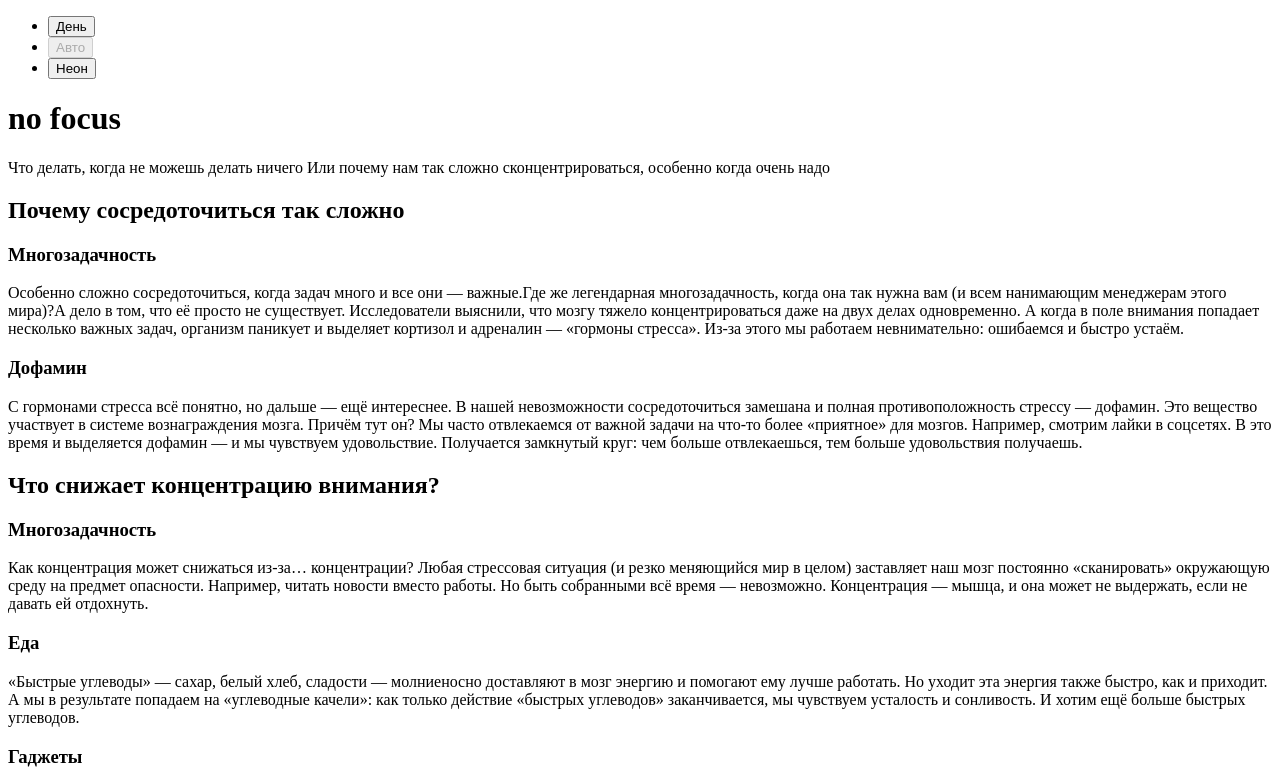
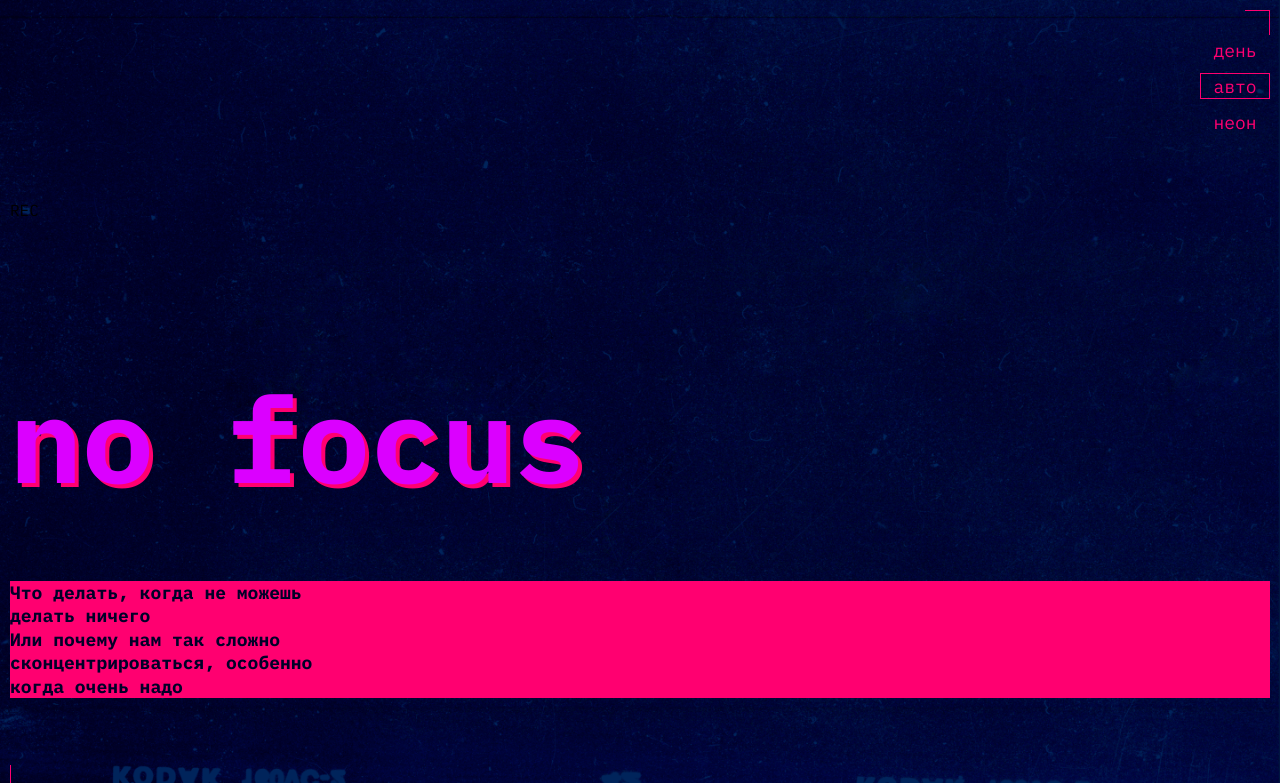
Before and after one commit to TrueNooBN1/slozhno-sosredotochitsya-fd, a plain HTML site: page index.html in a window 1280 px wide. Shown: the top 783 px of the page. Drawn offline with Linux system fonts and the light colour scheme.

Commit message:
header start dev

```diff
--- a/index.html
+++ b/index.html
@@ -4,11 +4,20 @@
     <meta charset="UTF-8" />
     <meta http-equiv="X-UA-Compatible" content="IE=edge" />
     <meta name="viewport" content="width=device-width, initial-scale=1.0" />
+    <meta name="color-scheme" content="dark light">
     <title>Сложно сосредоточиться</title>
+    <link rel="stylesheet" href="./styles/variables.css">
+    <link rel="stylesheet" href="./styles/style.css">
+    <link rel="stylesheet" href="./styles/dark.css">
+    <link rel="stylesheet" href="./styles/light.css">
+    <link rel="stylesheet" href="./styles/globals.css">
+    <link rel="stylesheet" href="./fonts/fonts.css">
+    <link rel="icon" type="image/svg+xml" href="./images/favicon.svg">
     <script src="./scripts/script.js"></script>
   </head>
   <body class="page">
     <header class="header decorated-zone">
+      <p class="decorated-zone_tag" aria-hidden="true">REC</p>
       <nav class="header__theme-menu">
         <ul class="header__theme-menu-list">
           <li class="header__theme-menu-item">
@@ -35,9 +44,13 @@
           </li>
         </ul>
       </nav>
-      <h1>no focus</h1>
-      <p>Что делать, когда не можешь делать ничего
-        Или почему нам так сложно сконцентрироваться, особенно когда очень надо</p>
+      <h1 class="title">no focus</span></h1>
+      <p class="title_text title_decor">
+        Что делать, когда не можешь<br>
+        делать ничего<br>
+        Или почему нам так сложно<br>
+        сконцентрироваться, особенно<br>
+        когда очень надо</p>
     </header>
     <main>
       <h2>Почему сосредоточиться так сложно</h2>
--- a/styles/style.css
+++ b/styles/style.css
@@ -2,4 +2,127 @@
 
 .page {
   /* сохраните в разметке и стилях класс page у тега body. Он удобен, чтобы составлять селекторы для разных цветовых тем. */
+  display: grid;
+  flex-direction: row;
+  gap: 20px;
+  font-family: var(--main-font), sans-serif;
+  font-size: --var(--main-font-size);
+  background-color: var(--bg-color);
 }
+
+.header {
+  display: grid;
+  grid-template-rows: 1fr 1fr 1fr;
+  gap: 55px;
+  inline-size: 100%;
+  block-size: 100vh;
+  padding: var(--content-padding);
+}
+
+.header::before{
+  content: "";
+  position: absolute;
+  right: 10px;
+  top: 10px;
+  width: 25px;
+  height: 25px;
+  border-right: 1px solid var(--accent-color);
+  border-top: 1px solid var(--accent-color);
+}
+.header::after{
+  content: "";
+  position: absolute;
+  left: 10px;
+  bottom: 10px;
+  width: 25px;
+  height: 25px;
+  border-left: 1px solid var(--accent-color);
+  border-bottom: 1px solid var(--accent-color);
+}
+
+.header__theme-menu{
+  grid-row: 1;
+  align-content: end;
+  justify-items: end;
+}
+
+.header__theme-menu-list{
+  background-color: transparent;
+  display: flex;
+  flex-direction: column;
+  gap: 10px;
+  margin-bottom: 10px;
+}
+
+.header__theme-menu-item{
+  inline-size: 70px;
+  block-size: 26px;
+  color: var(--accent-color);
+}
+
+.header__theme-menu-button{
+  background-color: transparent;
+  border: none;
+  width: 100%;
+  height: 100%;
+  font-size: var(--main-font-size);
+  text-transform: lowercase;
+}
+
+.header__theme-menu-button_active{
+  border: 1px solid var(--accent-color);
+}
+
+.decorated-zone{
+  background-image: url(/images/cover-image-dark.png);
+  background-repeat: no-repeat;
+  background-size: cover;
+  background-position: center;
+}
+.theme-dark .decorated-zone_tag{
+  --block-size: 26px;
+  display: block;
+  position: absolute;
+  color: var(--accent-color);
+  block-size: var(--block-size);
+  inline-size: 52px;
+  line-height: var(--block-size);
+  top: 10px;
+  right: 19px;
+}
+.theme-dark .decorated-zone_tag::after {
+  content: "";
+  position: absolute;
+  border-radius: 100%;
+  font-size: var(--main-font-size);
+  top: 0.35em;
+  left: 41px;
+  line-height: 25px;
+  background-color: var(--accent-color);;
+  width: 0.75em;
+  height: 0.75em;
+}
+
+.title{
+  /* Для мобильных */
+  width: 100%;
+  font-size: clamp(7.25rem, 7.0115rem + 1.0178vw, 7.5rem);
+  text-shadow: 4px 4px 0 var(--accent-color);
+  font-weight: var(--bold-font);
+  color: var(--title-color);
+  line-height: 95.7px;
+  /* Для планшета и десктопа */
+  /* clamp(7.5rem, 0.5625rem + 14.4531vw, 9.8125rem)  */
+}
+
+.title_decor{
+  background-color: var(--title-text_background-color);
+}
+
+.title_text{
+  color: var(--title-text_color);
+  font-weight: var(--bold-font);
+  margin-bottom: 11.5vh;
+  font-size: var(--main-font-size);
+  line-height: 23.4px;
+}
--- a/styles/variables.css
+++ b/styles/variables.css
@@ -2,3 +2,14 @@
   Переменные для вашего проекта
   и их переопределение под различные устройства
 */
+:root{
+  --accent-color: #FF0070;
+  --title-color: #DB00FF;
+  --main-font:"IBM Plex Mono";
+  --bold-font: 700;
+  --title-text_background-color: var(--accent-color);
+  --title-text_color:#000028;
+  --content-padding: 10px;/*desktop and pad 20px*/
+  --main-font-size: 18px;
+  --bg-color: #000028;
+}
```
